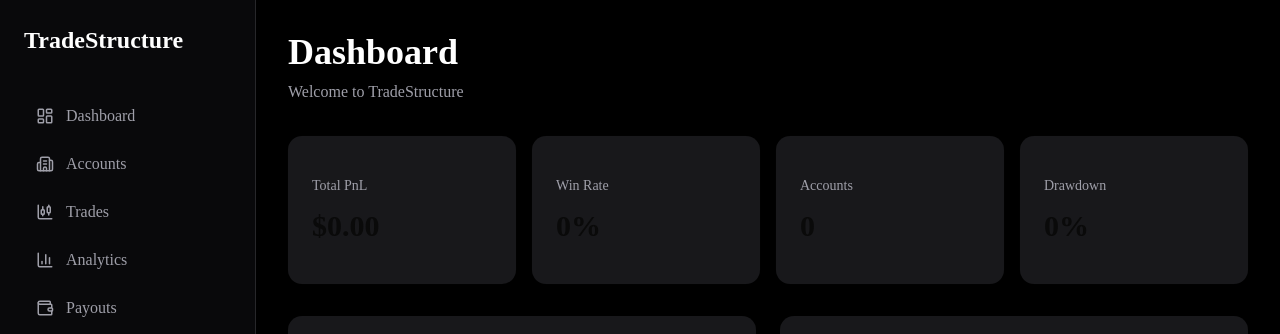
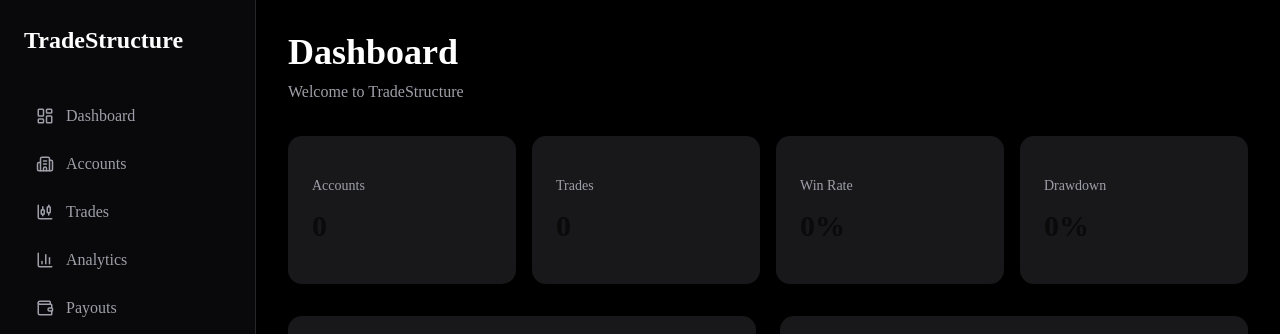
Before and after one commit to sam808201010-oss/TradingJournal, a Next.js app: page / in a window 1280 px wide. Shown: the top 334 px of the page. Built offline with nearby package versions, Linux system fonts and the light colour scheme; no server answers; the database is empty.

Commit message:
Dashboard database stats

```diff
--- a/app/page.tsx
+++ b/app/page.tsx
@@ -1,7 +1,23 @@
 import Sidebar from "@/components/layout/sidebar";
 import StatCard from "@/components/cards/stat-card";
+import { prisma } from "@/lib/prisma";
 
-export default function Home() {
+export default async function Home() {
+  const accounts = await prisma.tradingAccount.findMany();
+  const trades = await prisma.trade.findMany();
+
+  const totalAccounts = accounts.length;
+  const totalTrades = trades.length;
+
+  const winningTrades = trades.filter(
+    (trade) => trade.result === "Win"
+  ).length;
+
+  const winRate =
+    totalTrades > 0
+      ? ((winningTrades / totalTrades) * 100).toFixed(1)
+      : "0";
+
   return (
     <main className="bg-black text-white min-h-screen flex">
       <Sidebar />
@@ -16,10 +32,25 @@
         </p>
 
         <div className="grid grid-cols-4 gap-4 mt-8">
-          <StatCard title="Total PnL" value="$0.00" />
-          <StatCard title="Win Rate" value="0%" />
-          <StatCard title="Accounts" value="0" />
-          <StatCard title="Drawdown" value="0%" />
+          <StatCard
+            title="Accounts"
+            value={String(totalAccounts)}
+          />
+
+          <StatCard
+            title="Trades"
+            value={String(totalTrades)}
+          />
+
+          <StatCard
+            title="Win Rate"
+            value={`${winRate}%`}
+          />
+
+          <StatCard
+            title="Drawdown"
+            value="0%"
+          />
         </div>
 
         <div className="grid grid-cols-2 gap-6 mt-8">
--- a/lib/prisma.ts
+++ b/lib/prisma.ts
@@ -1,12 +1,13 @@
 import { PrismaClient } from "@prisma/client";
 
-const globalForPrisma = global as unknown as {
-  prisma: PrismaClient;
+const globalForPrisma = globalThis as unknown as {
+  prisma: PrismaClient | undefined;
 };
 
 export const prisma =
-  globalForPrisma.prisma ||
+  globalForPrisma.prisma ??
   new PrismaClient();
 
-if (process.env.NODE_ENV !== "production")
+if (process.env.NODE_ENV !== "production") {
   globalForPrisma.prisma = prisma;
+}
```
Also changed, not shown: 1 other file (tests, documents, lock files or other folders).
